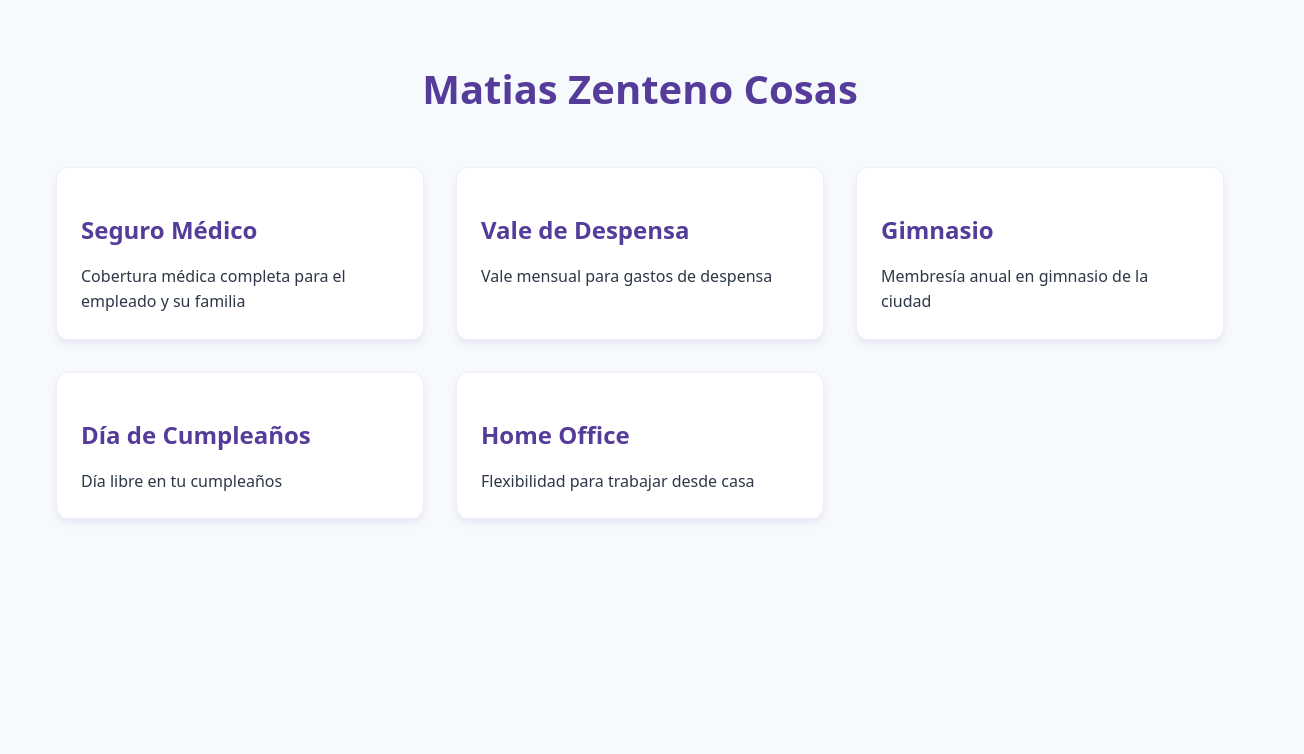
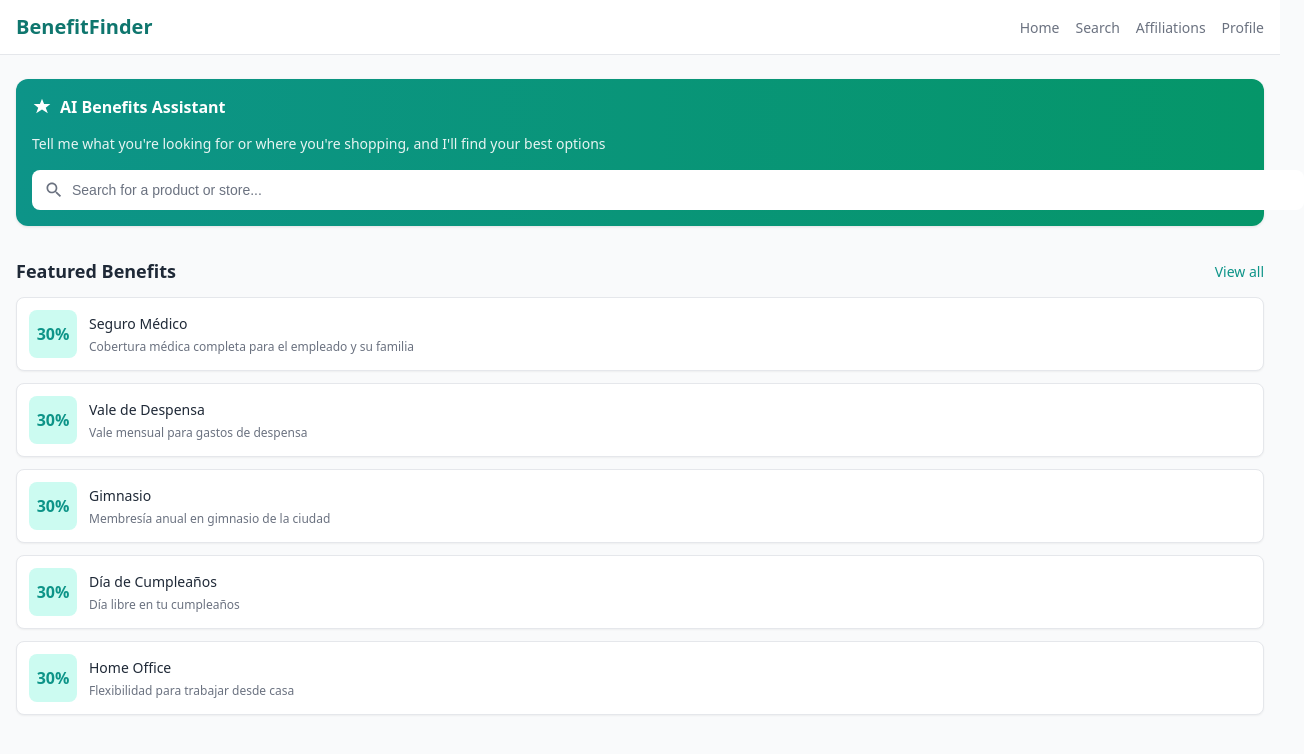
Before and after one commit to matiaszenteno/benefits-frontend, a React (Vite) app: page / in a window 1280 px wide. Shown: the top 754 px of the page, 1304 px wide, since content can reach past the window. Built offline with nearby package versions, Linux system fonts and the light colour scheme; no server answers.

Commit message:
chore: update frontend build and add new components

```diff
--- a/src/App.css
+++ b/src/App.css
@@ -1,80 +1,213 @@
 :root {
-  --primary-color: #6b46c1;
-  --primary-light: #9f7aea;
-  --primary-dark: #553c9a;
-  --text-light: #f7fafc;
-  --text-dark: #2d3748;
-  --background: #f7fafc;
+  --teal-50: #f0fdfa;
+  --teal-100: #ccfbf1;
+  --teal-600: #0d9488;
+  --teal-700: #0f766e;
+  --emerald-600: #059669;
+  --gray-50: #f9fafb;
+  --gray-500: #6b7280;
 }
 
 body {
-  background-color: var(--background);
+  background-color: var(--gray-50);
   margin: 0;
   font-family: system-ui, -apple-system, sans-serif;
+  color: #1f2937;
 }
 
-.container {
-  max-width: 1200px;
-  margin: 0 auto;
-  padding: 2rem;
+.app-container {
+  min-height: 100vh;
+  display: flex;
+  flex-direction: column;
 }
 
-h1 {
-  text-align: center;
-  color: var(--primary-dark);
+/* Header */
+.header {
+  position: sticky;
+  top: 0;
+  z-index: 10;
+  background: white;
+  border-bottom: 1px solid #e5e7eb;
+  padding: 0.75rem 1rem;
+  display: flex;
+  align-items: center;
+  justify-content: space-between;
+}
+
+.header h1 {
+  font-size: 1.25rem;
+  font-weight: 700;
+  color: var(--teal-700);
+  margin: 0;
+}
+
+.nav {
+  display: flex;
+  gap: 1rem;
+}
+
+.nav-link {
+  color: var(--gray-500);
+  text-decoration: none;
+  font-weight: 500;
+  font-size: 0.875rem;
+}
+
+/* Main Content */
+.main-content {
+  flex: 1;
+  padding: 1.5rem 1rem;
+}
+
+/* AI Assistant Section */
+.ai-assistant {
+  background: linear-gradient(to right, var(--teal-600), var(--emerald-600));
+  border-radius: 0.75rem;
+  padding: 1rem;
   margin-bottom: 2rem;
-  font-size: 2.5rem;
-  font-weight: 700;
+  color: white;
+  box-shadow: 0 1px 3px rgba(0, 0, 0, 0.1);
+}
+
+.ai-assistant h2 {
+  font-size: 1rem;
+  font-weight: 600;
+  margin: 0 0 0.75rem 0;
+  display: flex;
+  align-items: center;
+  gap: 0.5rem;
+}
+
+.assistant-description {
+  font-size: 0.875rem;
+  opacity: 0.9;
+  margin-bottom: 1rem;
+}
+
+.search-container {
+  position: relative;
+}
+
+.search-input {
+  width: 100%;
+  padding: 0.75rem 1rem 0.75rem 2.5rem;
+  font-size: 0.875rem;
+  border: none;
+  border-radius: 0.5rem;
+  background: white;
+  color: #1f2937;
+}
+
+.search-input:focus {
+  outline: none;
+  box-shadow: 0 0 0 2px rgba(255, 255, 255, 0.2);
+}
+
+.search-input::placeholder {
+  color: var(--gray-500);
+}
+
+/* Featured Benefits */
+.featured-benefits {
+  margin-bottom: 2rem;
+}
+
+.section-header {
+  display: flex;
+  justify-content: space-between;
+  align-items: center;
+  margin-bottom: 0.75rem;
+}
+
+.section-header h2 {
+  font-size: 1.125rem;
+  font-weight: 600;
+  color: #1f2937;
+  margin: 0;
+}
+
+.view-all {
+  font-size: 0.875rem;
+  color: var(--teal-600);
+  text-decoration: none;
+  font-weight: 500;
 }
 
 .benefits-grid {
-  display: grid;
-  grid-template-columns: repeat(auto-fill, minmax(300px, 1fr));
-  gap: 2rem;
-  padding: 1rem;
+  display: flex;
+  flex-direction: column;
+  gap: 0.75rem;
 }
 
 .benefit-card {
   background: white;
-  border-radius: 12px;
-  padding: 1.5rem;
-  box-shadow: 0 4px 6px rgba(107, 70, 193, 0.1);
-  transition: all 0.3s ease;
-  border: 1px solid rgba(107, 70, 193, 0.1);
+  border: 1px solid #e5e7eb;
+  border-radius: 0.5rem;
+  padding: 0.75rem;
+  display: flex;
+  align-items: center;
+  gap: 0.75rem;
+  box-shadow: 0 1px 2px rgba(0, 0, 0, 0.05);
+  transition: box-shadow 0.2s;
 }
 
 .benefit-card:hover {
-  transform: translateY(-5px);
-  box-shadow: 0 8px 15px rgba(107, 70, 193, 0.2);
-  border-color: var(--primary-light);
+  box-shadow: 0 4px 6px rgba(0, 0, 0, 0.1);
 }
 
-.benefit-card h2 {
-  color: var(--primary-dark);
-  margin-bottom: 1rem;
-  font-size: 1.5rem;
-  font-weight: 600;
+.benefit-badge {
+  height: 3rem;
+  width: 3rem;
+  border-radius: 0.5rem;
+  background: var(--teal-100);
+  color: var(--teal-600);
+  display: flex;
+  align-items: center;
+  justify-content: center;
+  font-weight: 700;
+}
+
+.benefit-card h3 {
+  font-size: 0.875rem;
+  font-weight: 500;
+  color: #1f2937;
+  margin: 0 0 0.25rem 0;
 }
 
 .benefit-card p {
-  color: var(--text-dark);
-  line-height: 1.6;
+  font-size: 0.75rem;
+  color: var(--gray-500);
   margin: 0;
+  line-height: 1.5;
 }
 
+/* Loading and Error States */
 .loading {
   text-align: center;
   padding: 2rem;
   font-size: 1.2rem;
-  color: var(--primary-dark);
+  color: var(--teal-600);
 }
 
 .error {
   text-align: center;
   padding: 2rem;
-  color: #e53e3e;
+  color: #dc2626;
   font-size: 1.2rem;
-  background: #fff5f5;
-  border-radius: 8px;
-  border: 1px solid #feb2b2;
+  background: #fef2f2;
+  border-radius: 0.5rem;
+  border: 1px solid #fecaca;
 }
+
+.sparkles-icon {
+  display: inline-block;
+  vertical-align: middle;
+}
+
+.search-icon {
+  position: absolute;
+  left: 0.75rem;
+  top: 50%;
+  transform: translateY(-50%);
+  color: var(--gray-500);
+}
--- a/src/App.tsx
+++ b/src/App.tsx
@@ -1,40 +1,10 @@
 import { useState, useEffect } from 'react'
 import './App.css'
+import { Benefit, mockBenefits } from './types/benefit'
+import BenefitCard from './components/BenefitCard'
 
-interface Benefit {
-  id: number;
-  name: string;
-  description: string;
-}
-
-// Datos de prueba para desarrollo
-const mockBenefits: Benefit[] = [
-  {
-    id: 1,
-    name: "Seguro Médico",
-    description: "Cobertura médica completa para el empleado y su familia"
-  },
-  {
-    id: 2,
-    name: "Vale de Despensa",
-    description: "Vale mensual para gastos de despensa"
-  },
-  {
-    id: 3,
-    name: "Gimnasio",
-    description: "Membresía anual en gimnasio de la ciudad"
-  },
-  {
-    id: 4,
-    name: "Día de Cumpleaños",
-    description: "Día libre en tu cumpleaños"
-  },
-  {
-    id: 5,
-    name: "Home Office",
-    description: "Flexibilidad para trabajar desde casa"
-  }
-];
+// Configuración de la API
+const API_URL = import.meta.env.VITE_API_URL || 'https://tu-api-id.execute-api.region.amazonaws.com/dev/benefits';
 
 function App() {
   const [benefits, setBenefits] = useState<Benefit[]>([]);
@@ -44,16 +14,16 @@ function App() {
   useEffect(() => {
     const fetchBenefits = async () => {
       try {
-        // En desarrollo usamos datos mock
         if (import.meta.env.DEV) {
           setBenefits(mockBenefits);
           return;
         }
 
-        // En producción intentamos la API real
         try {
-          const response = await fetch('https://tu-api-id.execute-api.region.amazonaws.com/dev/benefits');
-          if (!response.ok) throw new Error('Failed to fetch benefits');
+          const response = await fetch(API_URL);
+          if (!response.ok) {
+            throw new Error(`Error ${response.status}: ${response.statusText}`);
+          }
           const data = await response.json();
           setBenefits(data);
         } catch (apiError) {
@@ -61,7 +31,7 @@ function App() {
           setBenefits(mockBenefits);
         }
       } catch (err) {
-        setError(err instanceof Error ? err.message : 'An error occurred');
+        setError(err instanceof Error ? err.message : 'An error occurred while fetching benefits');
       } finally {
         setLoading(false);
       }
@@ -70,20 +40,57 @@ function App() {
     fetchBenefits();
   }, []);
 
-  if (loading) return <div className="loading">Loading benefits...</div>;
-  if (error) return <div className="error">{error}</div>;
+  if (loading) return <div className="loading" role="status">Loading benefits...</div>;
+  if (error) return <div className="error" role="alert">{error}</div>;
 
   return (
-    <div className="container">
-      <h1>Matias Zenteno Cosas</h1>
-      <div className="benefits-grid">
-        {benefits.map((benefit) => (
-          <div key={benefit.id} className="benefit-card">
-            <h2>{benefit.name}</h2>
-            <p>{benefit.description}</p>
+    <div className="app-container">
+      <header className="header">
+        <h1>BenefitFinder</h1>
+        <nav className="nav" aria-label="Main navigation">
+          <a href="#" className="nav-link" aria-current="page">Home</a>
+          <a href="#" className="nav-link">Search</a>
+          <a href="#" className="nav-link">Affiliations</a>
+          <a href="#" className="nav-link">Profile</a>
+        </nav>
+      </header>
+
+      <main className="main-content">
+        <section className="ai-assistant">
+          <h2>
+            <svg className="sparkles-icon" viewBox="0 0 24 24" width="20" height="20" aria-hidden="true">
+              <path fill="currentColor" d="M12 2L9.5 8.5L2 8.5L7.5 13L5 19.5L12 15L19 19.5L16.5 13L22 8.5L14.5 8.5L12 2Z" />
+            </svg>
+            AI Benefits Assistant
+          </h2>
+          <p className="assistant-description">
+            Tell me what you're looking for or where you're shopping, and I'll find your best options
+          </p>
+          <div className="search-container">
+            <svg className="search-icon" viewBox="0 0 24 24" width="20" height="20" aria-hidden="true">
+              <path fill="currentColor" d="M15.5 14h-.79l-.28-.27C15.41 12.59 16 11.11 16 9.5 16 5.91 13.09 3 9.5 3S3 5.91 3 9.5 5.91 16 9.5 16c1.61 0 3.09-.59 4.23-1.57l.27.28v.79l5 4.99L20.49 19l-4.99-5zm-6 0C7.01 14 5 11.99 5 9.5S7.01 5 9.5 5 14 7.01 14 9.5 11.99 14 9.5 14z" />
+            </svg>
+            <input
+              type="text"
+              className="search-input"
+              placeholder="Search for a product or store..."
+              aria-label="Search benefits"
+            />
           </div>
-        ))}
-      </div>
+        </section>
+
+        <section className="featured-benefits">
+          <div className="section-header">
+            <h2>Featured Benefits</h2>
+            <a href="#" className="view-all">View all</a>
+          </div>
+          <div className="benefits-grid">
+            {benefits.map((benefit) => (
+              <BenefitCard key={benefit.id} benefit={benefit} />
+            ))}
+          </div>
+        </section>
+      </main>
     </div>
   )
 }
--- /dev/null
+++ b/src/components/BenefitCard.tsx
@@ -0,0 +1,20 @@
+import { memo } from 'react';
+import { Benefit } from '../types/benefit';
+
+interface BenefitCardProps {
+  benefit: Benefit;
+}
+
+const BenefitCard = memo(({ benefit }: BenefitCardProps) => (
+  <div className="benefit-card">
+    <div className="benefit-badge">30%</div>
+    <div>
+      <h3>{benefit.name}</h3>
+      <p>{benefit.description}</p>
+    </div>
+  </div>
+));
+
+BenefitCard.displayName = 'BenefitCard';
+
+export default BenefitCard;
--- /dev/null
+++ b/src/types/benefit.ts
@@ -0,0 +1,33 @@
+export interface Benefit {
+  id: number;
+  name: string;
+  description: string;
+}
+
+export const mockBenefits: Benefit[] = [
+  {
+    id: 1,
+    name: "Seguro Médico",
+    description: "Cobertura médica completa para el empleado y su familia"
+  },
+  {
+    id: 2,
+    name: "Vale de Despensa",
+    description: "Vale mensual para gastos de despensa"
+  },
+  {
+    id: 3,
+    name: "Gimnasio",
+    description: "Membresía anual en gimnasio de la ciudad"
+  },
+  {
+    id: 4,
+    name: "Día de Cumpleaños",
+    description: "Día libre en tu cumpleaños"
+  },
+  {
+    id: 5,
+    name: "Home Office",
+    description: "Flexibilidad para trabajar desde casa"
+  }
+];
```
Also changed, not shown: 4 other files (tests, documents, lock files or other folders).
